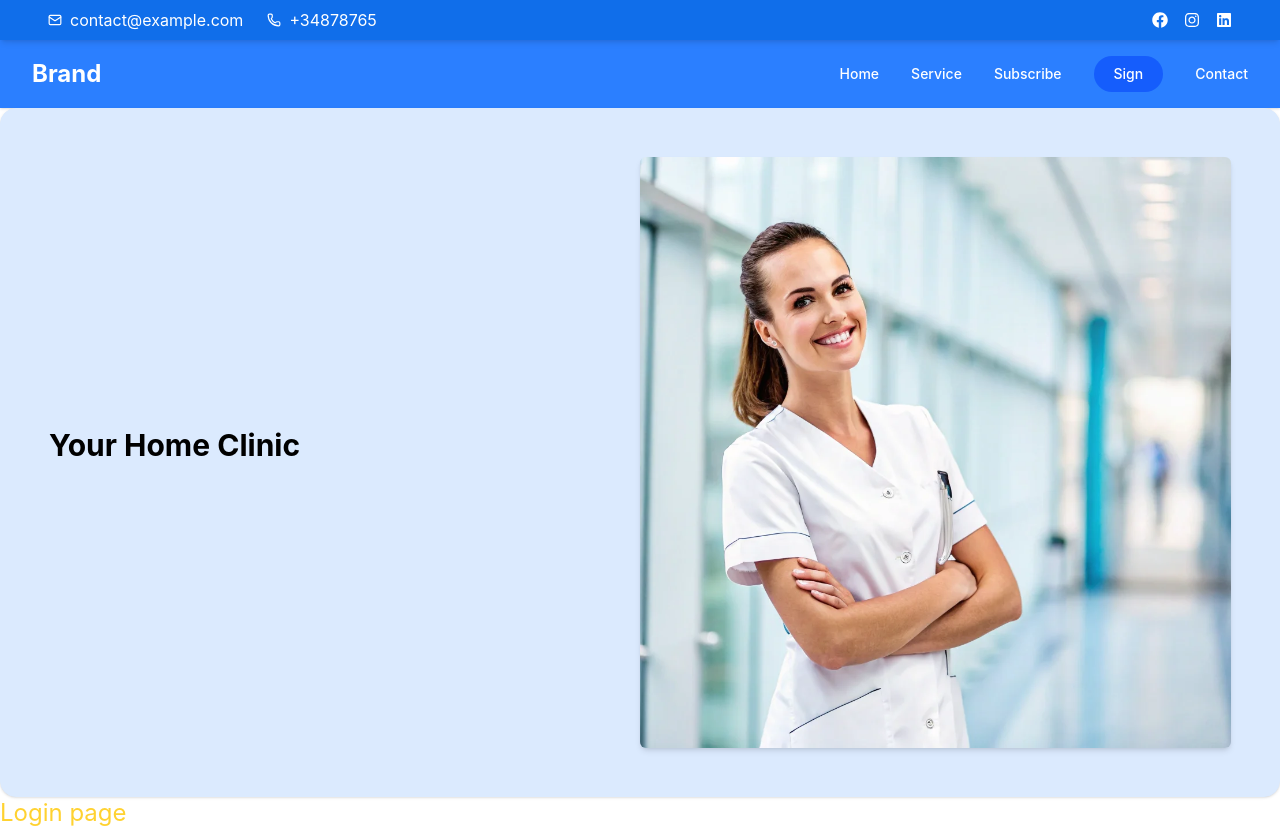
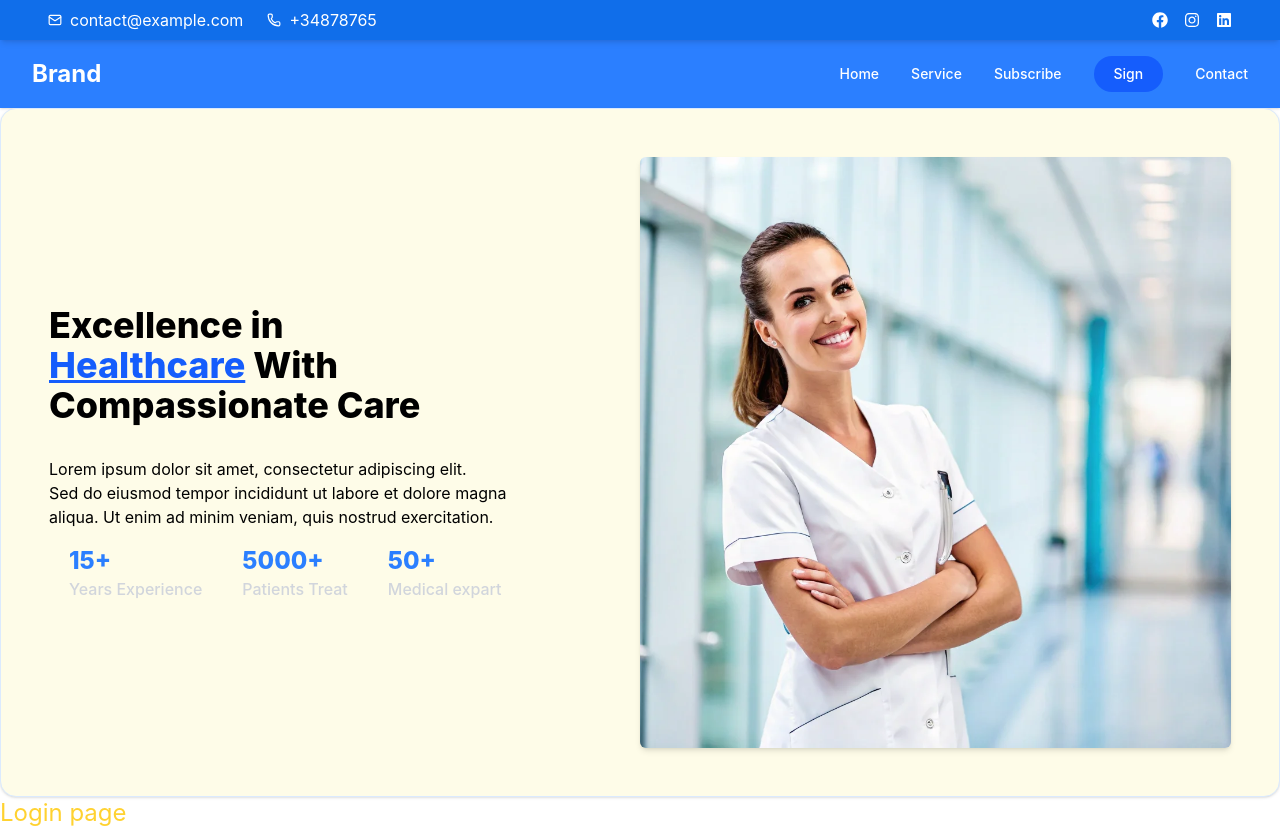
Before and after one commit to arafat-fullstackdev/Doctor-Home, a React (Vite) app: page / in a window 1280 px wide. Built offline with nearby package versions, Linux system fonts and the light colour scheme.

Commit message:
Implement Home feature

```diff
--- a/src/Pages/Home/Home.tsx
+++ b/src/Pages/Home/Home.tsx
@@ -3,10 +3,30 @@ export const Home = () => {
   return (
     <div
       className="flex flex-col md:flex-row justify-between items-center
-     bg-blue-100 w-fullmax-w-5xl mx-auto p-8 md:p-12 rounded-2xl shadow-sm border border-blue-100"
+     bg-yellow-50 w-fullmax-w-5xl mx-auto p-8 md:p-12 rounded-2xl shadow-sm border border-blue-100"
     >
       <div className="title flex-1 space-y-4 text-center md:text-left mb-4 md:mb-4">
-        <h2 className=" text-3xl font-bold text-black">Your Home Clinic</h2>
+        <h2 className=" text-4xl py-4  font-extrabold  text-black">Excellence in <br />
+         <span className="text-blue-600 underline">Healthcare</span> With <br /> Compassionate Care</h2>
+         <p>Lorem ipsum dolor sit amet, consectetur adipiscing elit. <br />
+          Sed do eiusmod tempor incididunt ut labore et dolore magna <br />
+           aliqua. Ut enim ad minim veniam, quis nostrud exercitation.</p>
+
+           <div className="highLight flex flex-row">
+              <div className=" flex flex-col mx-3 px-2">
+                 <p className="text-2xl font-extrabold text-blue-500">15+</p>
+                 <p className="text-gray-300 font-medium">Years Experience</p>
+              </div>
+              <div className=" flex flex-col mx-3 px-2">
+                 <p className="text-2xl font-extrabold text-blue-500">5000+</p>
+                 <p className="text-gray-300 font-medium">Patients Treat</p>
+              </div>
+              <div className=" flex flex-col mx-3 px-2">
+                 <p className="text-2xl font-extrabold text-blue-500">50+</p>
+                 <p className="text-gray-300 font-medium">Medical expart</p>
+              </div>
+           </div>
+
       </div>
 
       <div className="img flex-1 flex justify-center md:justify-end">
```
Also changed, not shown: TestCode/resource.txt (deleted).
